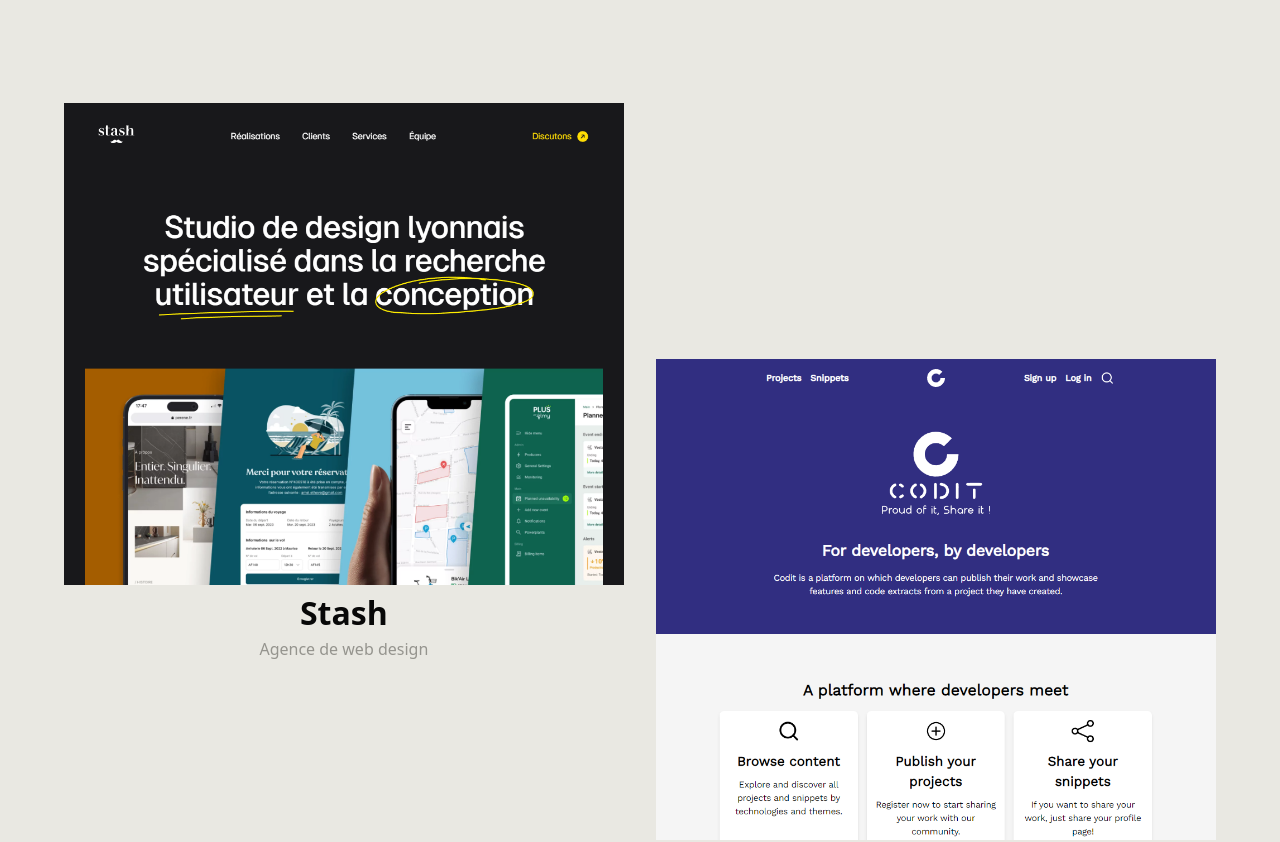
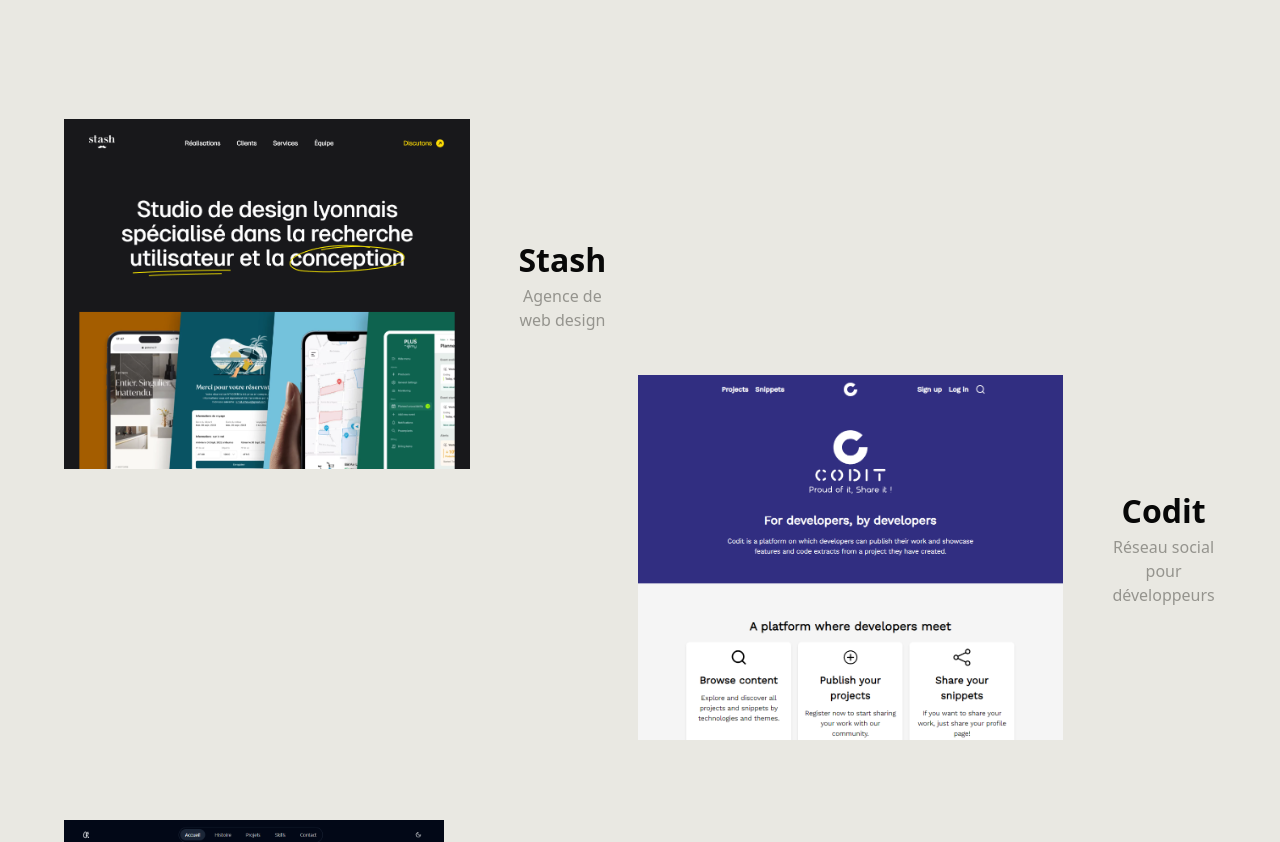
Before and after one commit to SebastienLaurentt/Portfolio-V2, a Next.js app: page / in a window 1280 px wide. Shown: the part 2397-3239 px from the top of the page. Built offline with nearby package versions, Linux system fonts and the light colour scheme.

Commit message:
update ProjectCard css

```diff
--- a/components/ProjectCard/ProjectCard.tsx
+++ b/components/ProjectCard/ProjectCard.tsx
@@ -17,15 +17,14 @@ const ProjectCard = ({
 }: ProjectCardProps) => {
   return (
     <div className={`mb-16 ${classname}`}>
-      <div>
-        <div className="mb-2">
-          <Image src={src} alt={alt} />
-        </div>
+      <div className="md:flex md:flex-row-reverse md:items-center md:gap-x-12">
         <div className="text-center">
           <h3 className="mb-1">{projectTitle}</h3>
           <p className="text-sm md:text-sm">{projectDescription}</p>
         </div>
-
+        <div className="mt-4">
+          <Image src={src} alt={alt} />
+        </div>
       </div>
     </div>
   );
```
